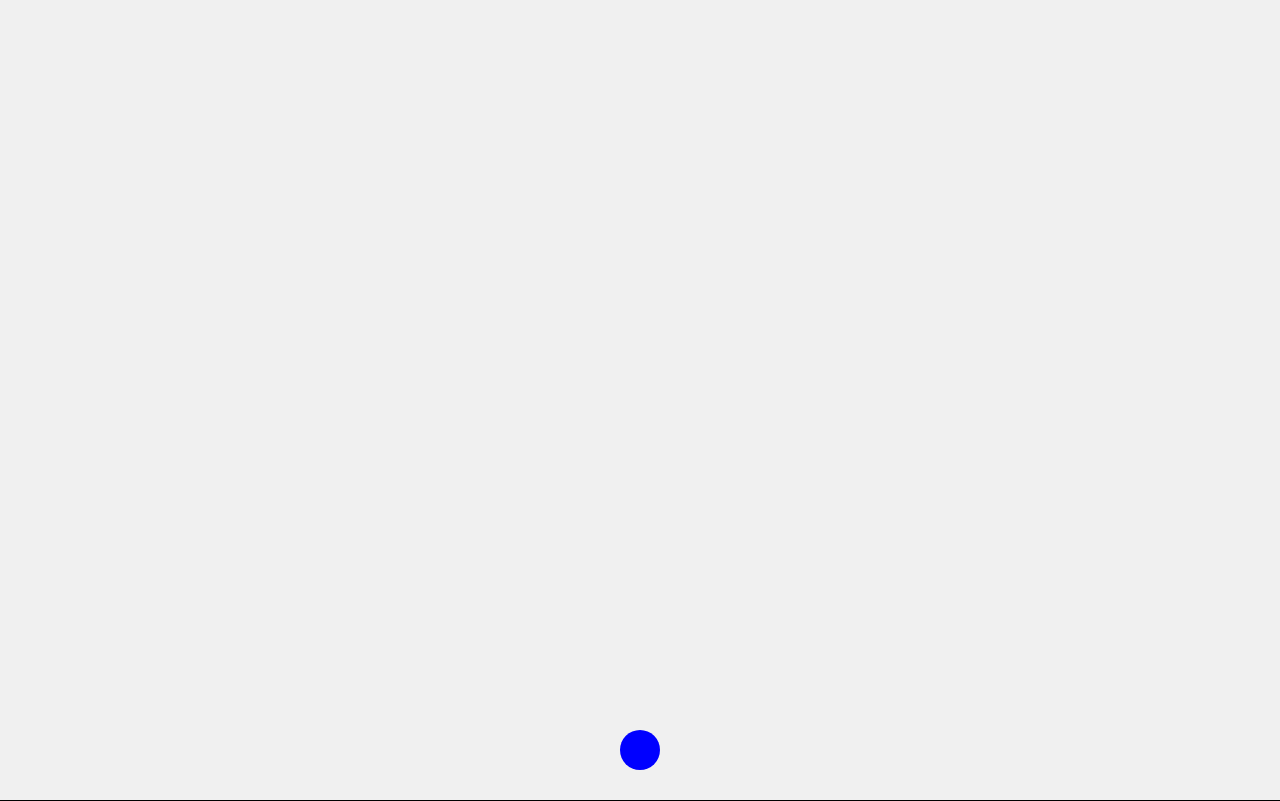
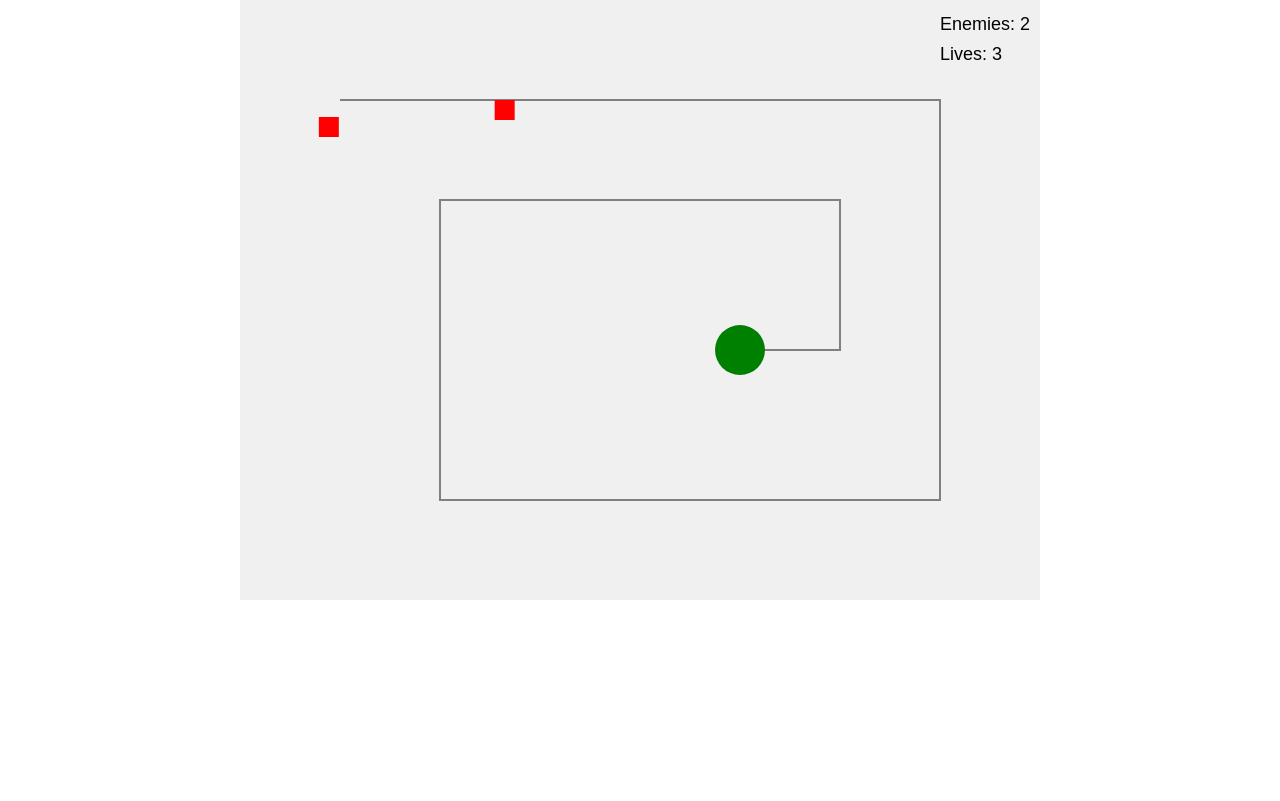
Before and after one commit to kangjung/13C-Defense, a plain HTML site: page index.html in a window 1280 px wide. Drawn offline with Linux system fonts and the light colour scheme.

Commit message:
기본 로직 추가
적 생성 및 이동, 목적지 생성 추가

```diff
--- a/index.html
+++ b/index.html
@@ -1,13 +1,13 @@
 <!DOCTYPE html>
 <html lang="en">
 <head>
-<meta charset="UTF-8">
-<meta name="viewport" content="width=device-width, initial-scale=1.0">
-<link rel="stylesheet" href="styles.css">
-<title>Canvas Game</title>
+  <meta charset="UTF-8">
+  <meta name="viewport" content="width=device-width, initial-scale=1.0">
+  <title>Defense Game</title>
+  <link rel="stylesheet" href="styles.css">
 </head>
 <body>
-  <canvas id="canvas"></canvas>
-  <script src="script.js"></script>
+<canvas id="gameCanvas" width="800" height="600"></canvas>
+<script src="script.js"></script>
 </body>
 </html>
--- a/script.js
+++ b/script.js
@@ -1,39 +1,140 @@
-const canvas = document.getElementById('canvas');
-const ctx = canvas.getContext('2d');
+const canvas = document.getElementById("gameCanvas");
+const ctx = canvas.getContext("2d");
 
-canvas.width = window.innerWidth;
-canvas.height = window.innerHeight;
+//이동경로
+const pathPoints = [
+  { x: 100, y: 100 },
+  { x: 300, y: 100 },
+  { x: 700, y: 100 },
+  { x: 700, y: 500 },
+  { x: 200, y: 500 },
+  { x: 200, y: 200 },
+  { x: 600, y: 200 },
+  { x: 600, y: 350 },
+  { x: 499, y: 350 },
+];
 
-// 게임 요소 초기화
-const player = {
-  x: canvas.width / 2,
-  y: canvas.height - 50,
-  radius: 20,
-  color: 'blue'
-};
+let lives = 3; // 초기 목숨 설정
+const enemies = []; // 적 배열
 
-// 플레이어 움직임 관리
-document.addEventListener('keydown', (event) => {
-  if (event.key === 'ArrowLeft') {
-    player.x -= 10;
-  } else if (event.key === 'ArrowRight') {
-    player.x += 10;
-  }
-});
+const destination = { x: 500, y: 350, radius: 25 };
 
-// 게임 루프
-function gameLoop() {
-  // 캔버스 초기화
+function updateGameArea() {
   ctx.clearRect(0, 0, canvas.width, canvas.height);
 
-  // 플레이어 그리기
-  ctx.beginPath();
-  ctx.arc(player.x, player.y, player.radius, 0, Math.PI * 2);
-  ctx.fillStyle = player.color;
-  ctx.fill();
-  ctx.closePath();
+  drawPath();
+  drawDestination(); // 목적지 그리기
+  updateEnemies();
+  drawHUD(); // HUD 그리기
 
-  requestAnimationFrame(gameLoop);
+  if (lives <= 0) {
+    gameOver();
+  }
 }
 
-gameLoop();
+function drawDestination() {
+  ctx.fillStyle = "green";
+  ctx.beginPath();
+  ctx.arc(destination.x, destination.y, destination.radius, 0, Math.PI * 2);
+  ctx.fill();
+}
+
+function checkCollision(enemy) {
+  const dx = enemy.x - destination.x;
+  const dy = enemy.y - destination.y;
+  const distance = Math.sqrt(dx * dx + dy * dy);
+
+  if (distance < destination.radius) {
+    decreaseLives(); // 목적지에 도달한 적 처리
+    return true;
+  }
+  return false;
+}
+
+
+function Enemy(x, y, speed) {
+  this.x = x;
+  this.y = y;
+  this.speed = speed;
+  this.pathIndex = 0; // 현재 경로 인덱스
+}
+
+Enemy.prototype.update = function() {
+  const targetX = pathPoints[this.pathIndex].x;
+  const targetY = pathPoints[this.pathIndex].y;
+
+  const dx = targetX - this.x;
+  const dy = targetY - this.y;
+  const distance = Math.sqrt(dx * dx + dy * dy);
+
+  if (distance > this.speed) {
+    this.x += (dx / distance) * this.speed;
+    this.y += (dy / distance) * this.speed;
+  } else {
+    this.pathIndex++;
+    if (this.pathIndex >= pathPoints.length) {
+      this.pathIndex = 0; // 경로 반복
+    }
+  }
+}
+
+function spawnEnemy() {
+  const y = Math.random() * canvas.height; // Y 축 랜덤 위치
+  const speed = 1 + Math.random() * 2; // 랜덤 속도
+  const enemy = new Enemy(0, y, speed);
+  enemies.push(enemy);
+}
+
+function updateEnemies() {
+  for (let i = 0; i < enemies.length; i++) {
+    enemies[i].update();
+
+    ctx.fillStyle = "red";
+    ctx.fillRect(enemies[i].x, enemies[i].y, 20, 20);
+
+    if (checkCollision(enemies[i])) {
+      enemies.splice(i, 1);
+      i--;
+    } else if (enemies[i].x > canvas.width) {
+      enemies.splice(i, 1);
+      i--;
+      decreaseLives();
+    }
+  }
+}
+
+function decreaseLives() {
+  lives--;
+  if (lives <= 0) {
+    // 게임 오버 로직 추가
+    alert("GAME OVER")
+  }
+}
+
+function drawPath() {
+  ctx.strokeStyle = "gray";
+  ctx.lineWidth = 2;
+  ctx.beginPath();
+  ctx.moveTo(pathPoints[0].x, pathPoints[0].y);
+  for (let i = 1; i < pathPoints.length; i++) {
+    ctx.lineTo(pathPoints[i].x, pathPoints[i].y);
+  }
+  ctx.stroke();
+}
+
+function drawHUD() {
+  // 현재 적 수 표시
+  ctx.fillStyle = "black";
+  ctx.font = "18px Arial";
+  ctx.fillText("Enemies: " + enemies.length, canvas.width - 100, 30);
+
+  // 현재 목숨 표시
+  ctx.fillStyle = "black";
+  ctx.font = "18px Arial";
+  ctx.fillText("Lives: " + lives, canvas.width - 100, 60);
+}
+
+setInterval(spawnEnemy, 2000); // 2초마다 적 생성
+
+// 주기적으로 게임 화면을 업데이트하는 함수를 호출합니다.
+setInterval(updateGameArea, 20);
--- a/styles.css
+++ b/styles.css
@@ -1,12 +1,10 @@
 body {
   margin: 0;
-  display: flex;
-  justify-content: center;
-  align-items: center;
-  height: 100vh;
+  overflow: hidden;
+}
+
+#gameCanvas {
+  display: block;
+  margin: auto;
   background-color: #f0f0f0;
 }
-
-canvas {
-  border: 1px solid #000;
-}
```
